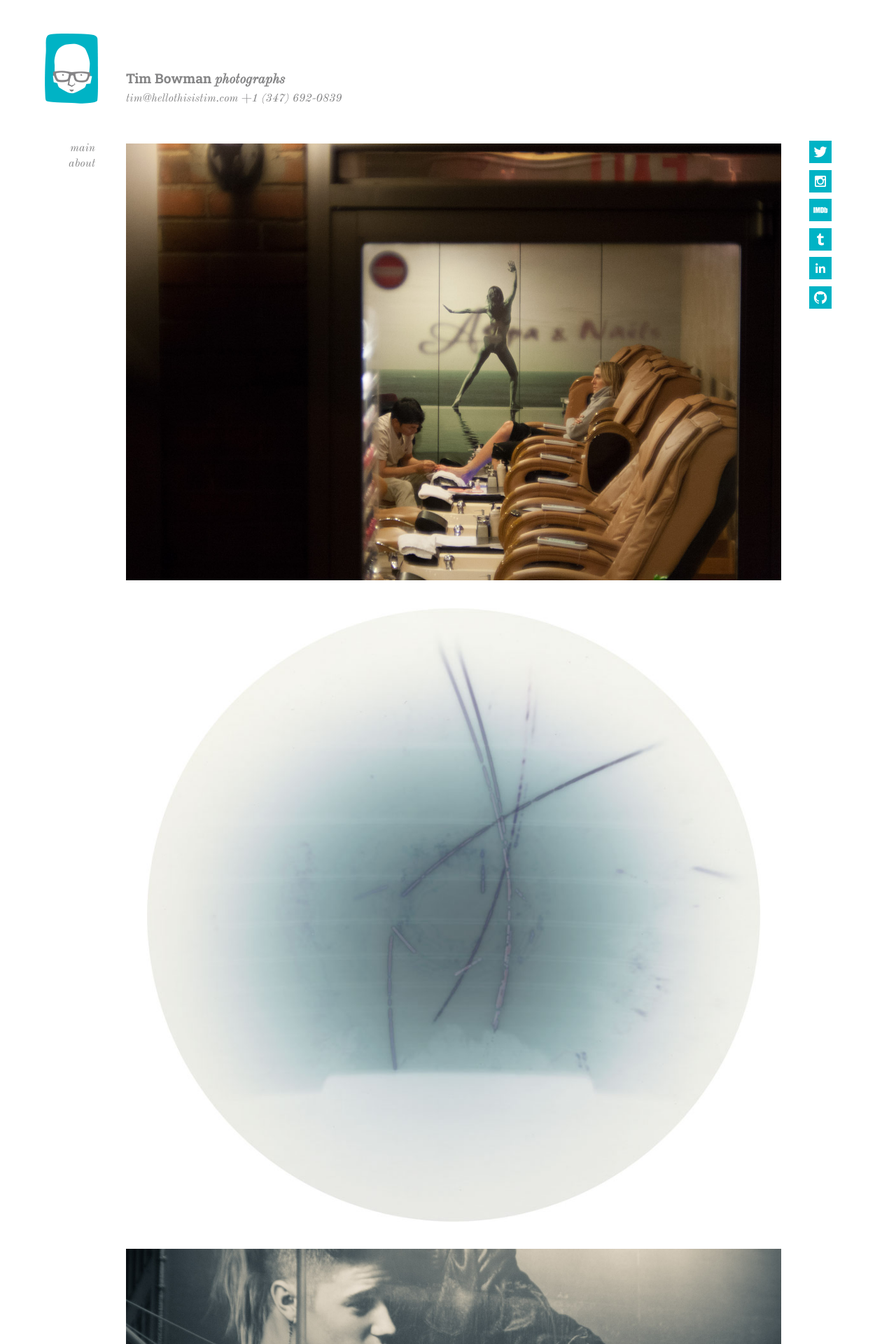
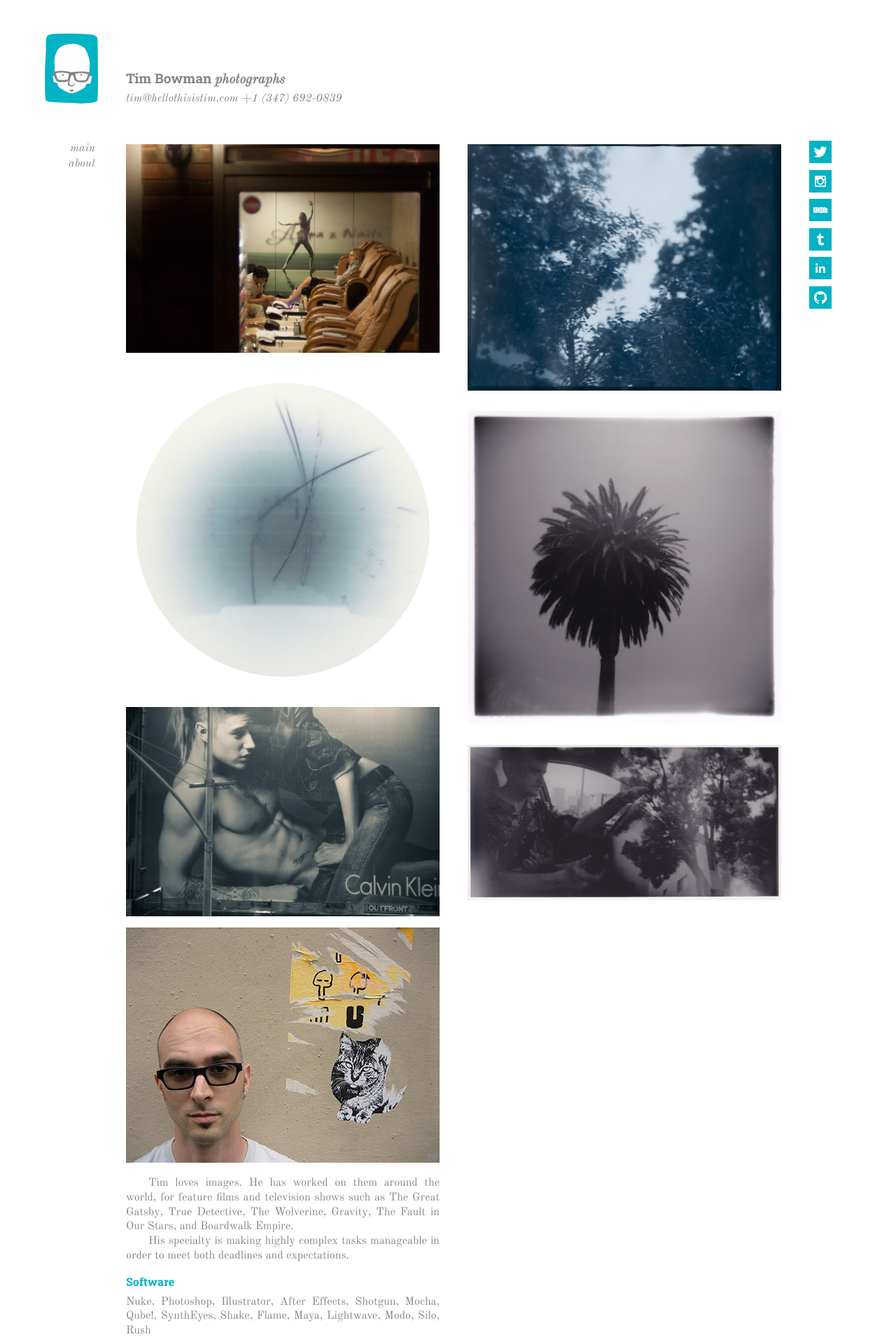
Before and after one commit to hellothisistim/hellothisistim.github.io, a Jekyll site: the page built from index.md, in a window 1280 px wide. Shown: the top 1920 px of the page at 70% size. Built offline with Jekyll 4.4.1, drawn with Linux system fonts in a browser that asks for light colours.

Commit message:
Put content back in columns on main page

```diff
--- a/_layouts/home.html
+++ b/_layouts/home.html
@@ -18,7 +18,7 @@
 
 
 <main>
-<section id="gallery">
+<section id="projects">
 	<!-- <h2>Projects</h2> -->
 	{% for post in site.categories.photograph %}
 		<section>
--- a/css/hellothisistim.css
+++ b/css/hellothisistim.css
@@ -266,7 +266,7 @@ nav a:hover {
     width: 240px;
     margin-left: auto;
     margin-right: auto;
-    margin-top: 1.2em;
+    margin-bottom: 1.2em;
 }
 
 #projects img {
@@ -607,7 +607,7 @@ section#projects {
     padding: 0;
 }
 section#projects section {
-    margin: 0;
+    /*margin: 0;*/
     width: 448px;
 }
 section#projects h2,h3 {
```
